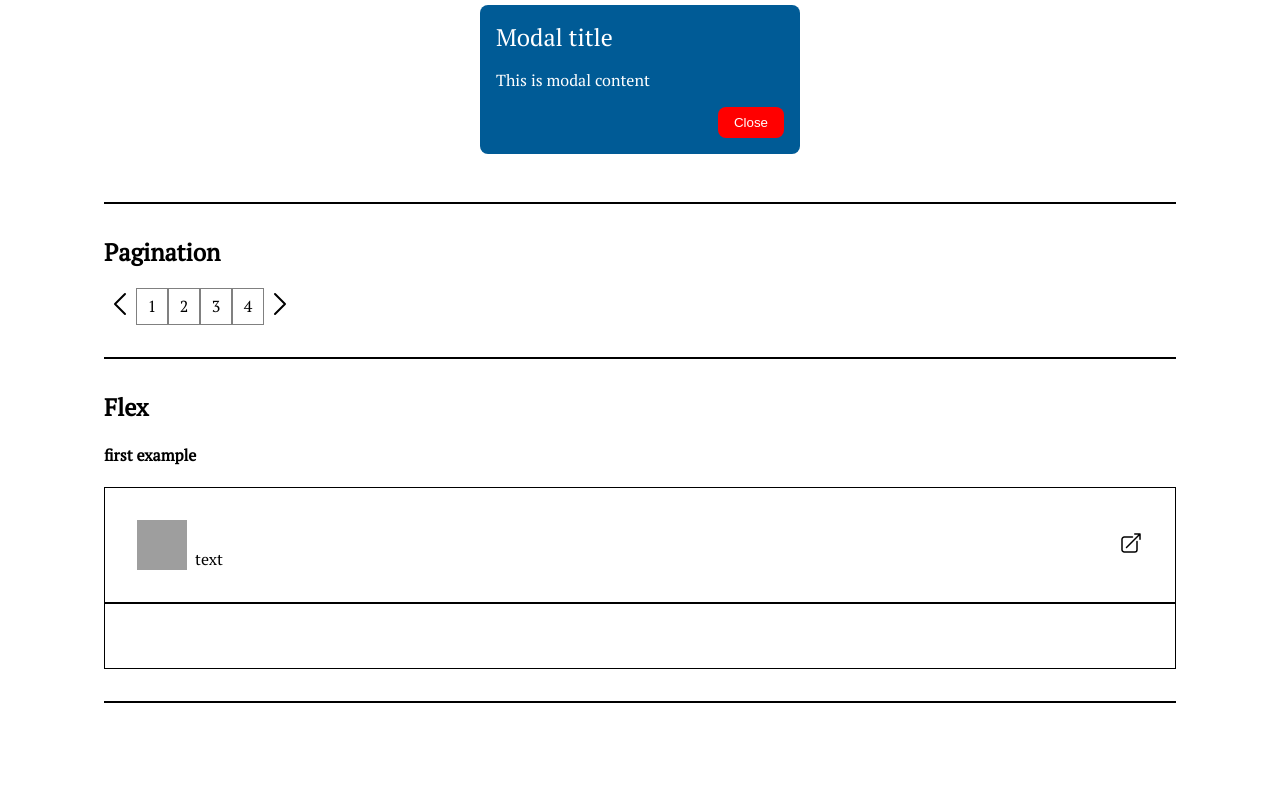
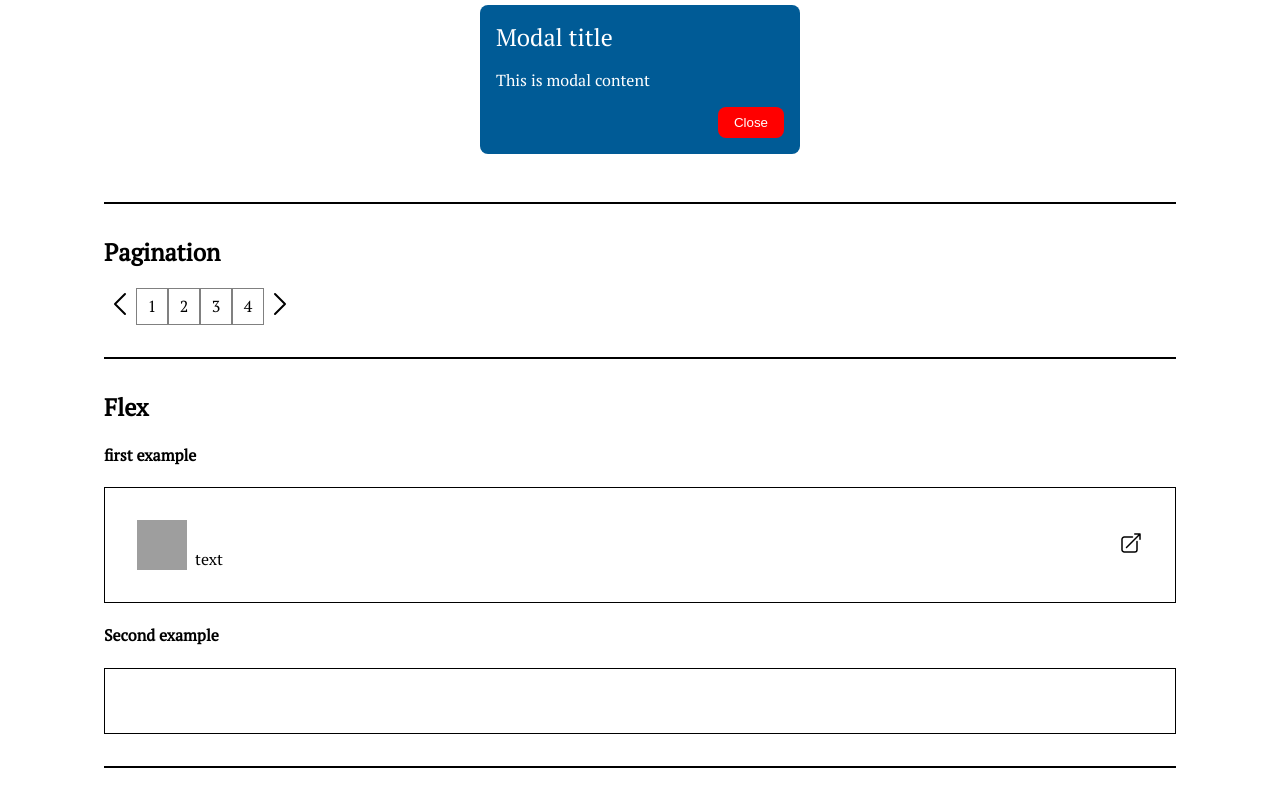
Before and after one commit to Puljkhan/react.app, a React (Vite) app: page / in a window 1280 px wide. Shown: the part 1535-2335 px from the top of the page. Before the commit the page ends 2270 px from the top, so only its background shows below. Built offline with nearby package versions, Linux system fonts and the light colour scheme; grey boxes are pictures that could not be loaded.

Commit message:
add flex

```diff
--- a/src/components/flexform-exe.tsx
+++ b/src/components/flexform-exe.tsx
@@ -15,7 +15,9 @@ const FlexformExe = () => {
           <IconArrow />
         </div>
       </div>
+      <h4>Second example</h4>
       <div className="flex flex--second"></div>
+      <div className="flex--second__center"></div>
     </>
   );
 };
```
Also changed, not shown: 1 other file (tests, documents, lock files or other folders).
